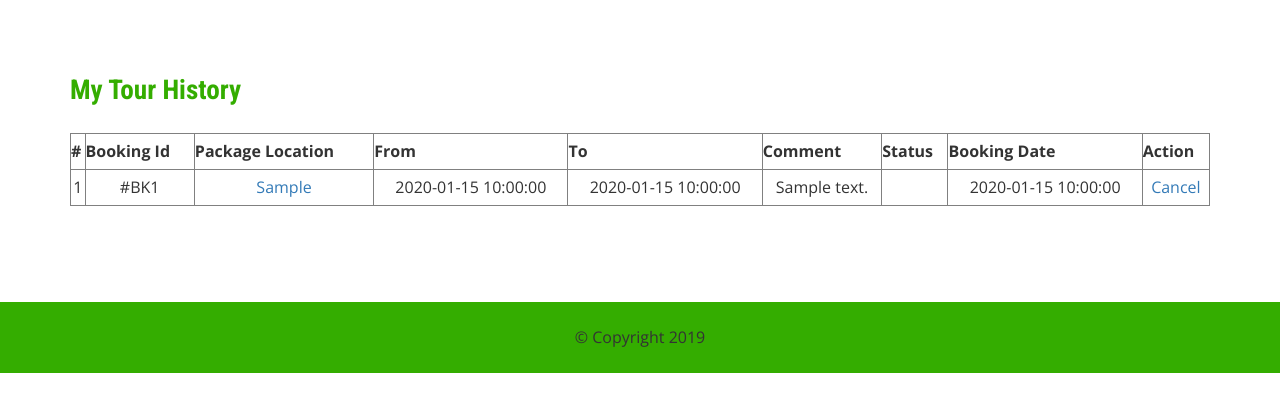
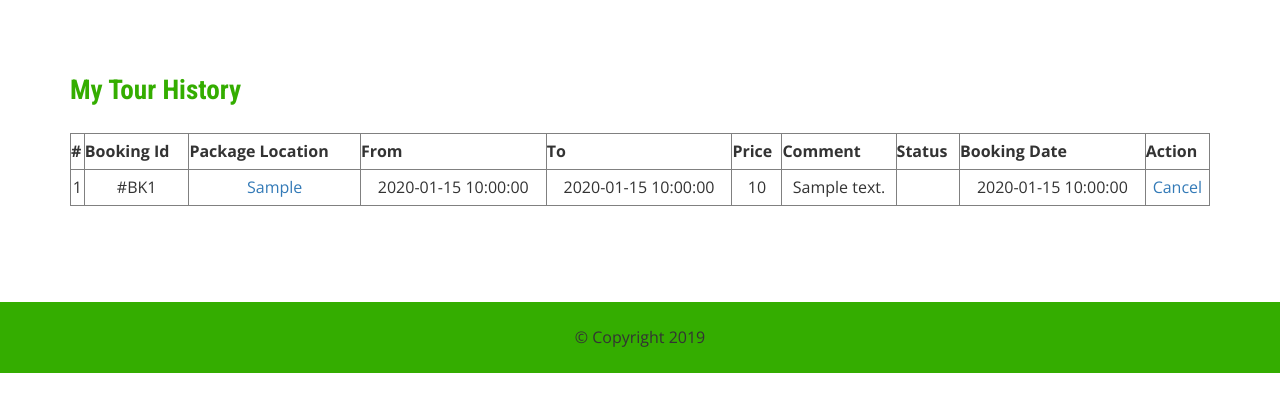
Before and after one commit to KunalAsati/Travel, a PHP site: page /tour-history.php in a window 1280 px wide. Shown: the part 355-767 px from the top of the page. Run offline with PHP 8.4, Linux system fonts and the light colour scheme; the visitor is signed in with stand-in values (Sample User, id 1); tables that the repository leaves empty or names only in its code hold one stand-in row (values such as "Sample post"); data that the repository does not hold is empty.

Commit message:
price in totaldebug:tour-history.php

```diff
--- a/tour-history.php
+++ b/tour-history.php
@@ -122,6 +122,7 @@ $error="You can't cancel booking before 24 hours";
 <th>Package Location</th>
 <th>From</th>
 <th>To</th>
+<th>Price</th>
 <th>Comment</th>
 <th>Status</th>
 <th>Booking Date</th>
@@ -130,7 +131,7 @@ $error="You can't cancel booking before 24 hours";
 <?php
 
 $uemail=$_SESSION['login'];;
-$sql = "SELECT tblbooking.BookingId as bookid,tblbooking.PackageId as pkgid,tbltourpackages.PackageLocation as packageloc,tblbooking.FromDate as fromdate,tblbooking.ToDate as todate,tblbooking.Comment as comment,tblbooking.status as status,tblbooking.RegDate as regdate,tblbooking.CancelledBy as cancelby,tblbooking.UpdationDate as upddate from tblbooking join tbltourpackages on tbltourpackages.PackageId=tblbooking.PackageId where UserEmail=:uemail";
+$sql = "SELECT tblbooking.BookingId as bookid,tblbooking.PackageId as pkgid,tbltourpackages.PackageLocation as packageloc,tblbooking.FromDate as fromdate,tblbooking.ToDate as todate,tblbooking.Price as price,tblbooking.Comment as comment,tblbooking.status as status,tblbooking.RegDate as regdate,tblbooking.CancelledBy as cancelby,tblbooking.UpdationDate as upddate from tblbooking join tbltourpackages on tbltourpackages.PackageId=tblbooking.PackageId where UserEmail=:uemail";
 $query = $dbh->prepare($sql);
 $query -> bindParam(':uemail', $uemail, PDO::PARAM_STR);
 $query->execute();
@@ -146,6 +147,7 @@ foreach($results as $result)
 <td><a href="package-details.php?pkgid=<?php echo htmlentities($result->pkgid);?>"><?php echo htmlentities($result->packageloc);?></a></td>
 <td><?php echo htmlentities($result->fromdate);?></td>
 <td><?php echo htmlentities($result->todate);?></td>
+<td><?php echo htmlentities($result->price);?></td>
 <td><?php echo htmlentities($result->comment);?></td>
 <td><?php if($result->status==0)
 {
```
